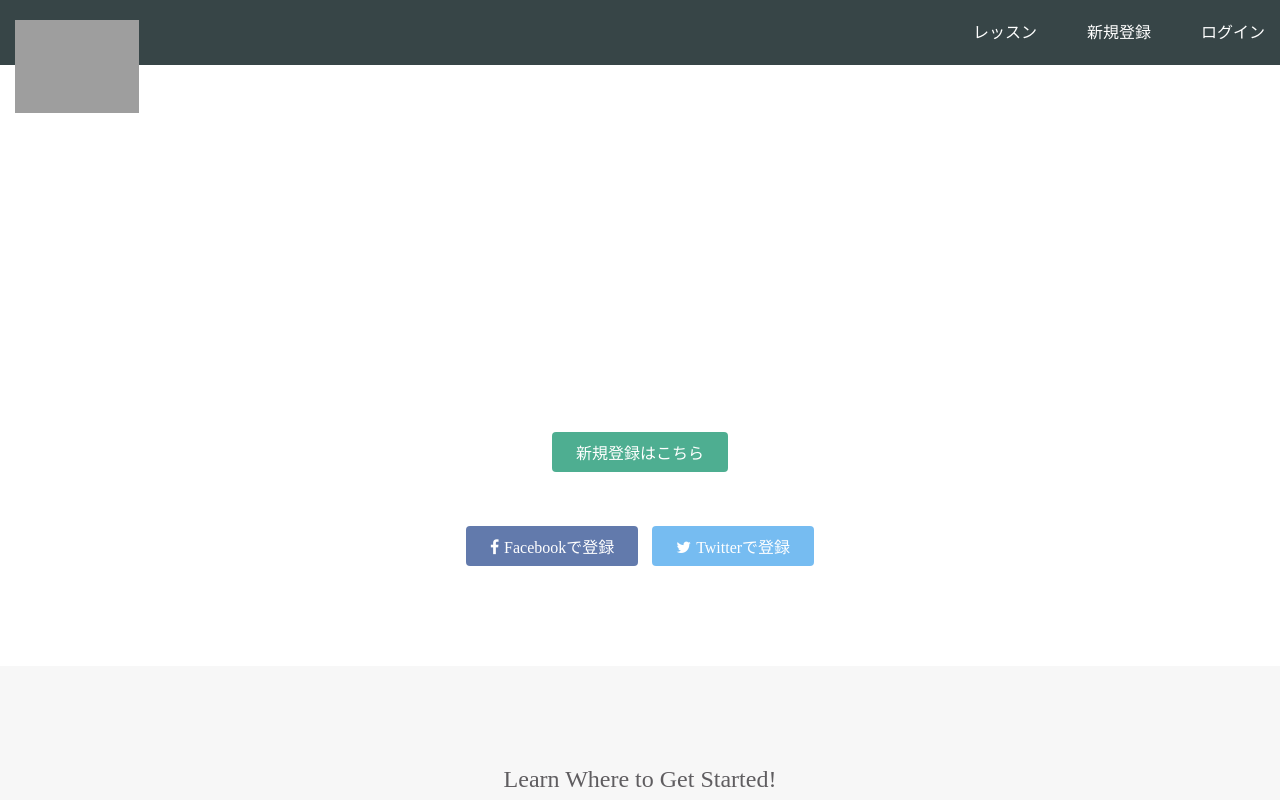
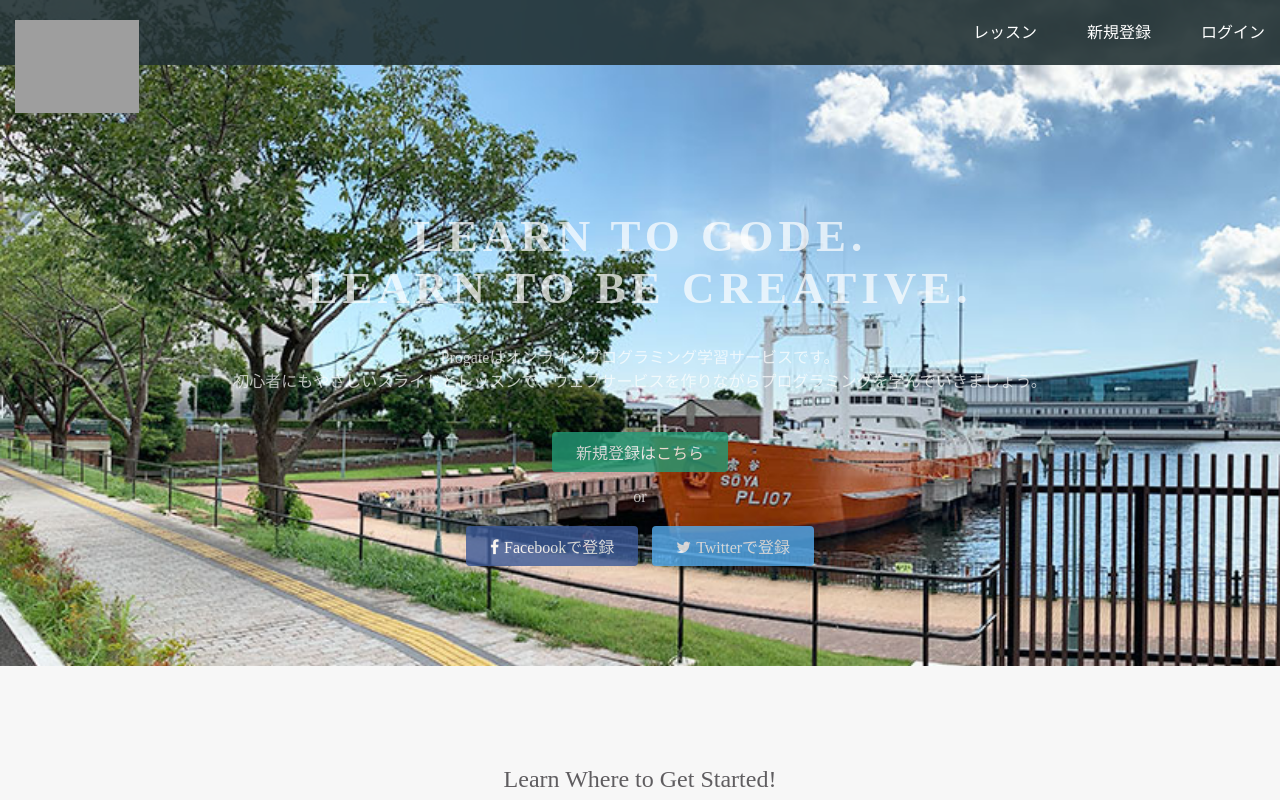
Before and after one commit to masakurai123/masakurai123.github.io, a plain HTML site: page index.html in a window 1280 px wide. Shown: the top 800 px of the page. Drawn offline with Linux system fonts and the light colour scheme; grey boxes are pictures that could not be loaded.

Commit message:
Update stylesheet.css

```diff
--- a/stylesheet.css
+++ b/stylesheet.css
@@ -19,7 +19,7 @@ a {
 
 .top-wrapper {
   padding: 180px 0 100px 0;
-  background-image: url(top.png2);
+  background-image: url(top2.png);
   background-size: cover;
   color: white;
   text-align: center;
```
